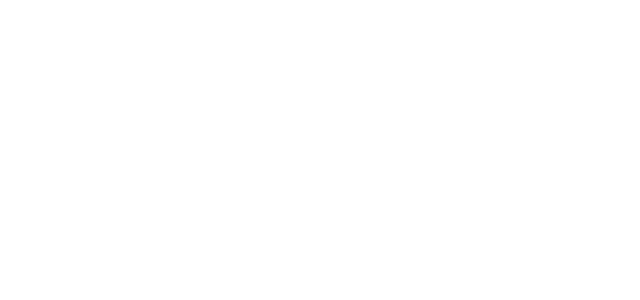
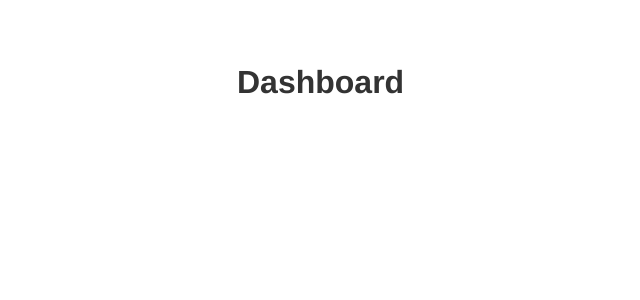
Before and after one commit to jrsoares/Dogs-web, a React (Create React App) app: page /dashboard in a window 1280 px wide. Shown: the top 300 px of the page, without its empty margins (19-659 px from the left). Built offline with nearby package versions, Linux system fonts and the light colour scheme; sample sign-in values are in the browser's storage.

Commit message:
authenticated routes

```diff
--- /dev/null
+++ b/src/Pages/Dashboard/index.tsx
@@ -0,0 +1,7 @@
+import React from 'react';
+
+const Dashboard: React.FC = () => {
+  return <h1>Dashboard</h1>;
+};
+
+export default Dashboard;
--- /dev/null
+++ b/src/Routes/Route.tsx
@@ -0,0 +1,39 @@
+import React from 'react';
+import {
+  RouteProps as ReactDOMRouteProps,
+  Route as ReactDOM,
+  Redirect,
+} from 'react-router-dom';
+import { AuthContext } from '../Context/Auth';
+
+interface RouteProps extends ReactDOMRouteProps {
+  isPrivate?: boolean;
+  component: React.ComponentType;
+}
+
+const Route: React.FC<RouteProps> = ({
+  isPrivate = false,
+  component: Component,
+  ...rest
+}) => {
+  const { data } = React.useContext(AuthContext);
+  return (
+    <ReactDOM
+      {...rest}
+      render={({ location }) => {
+        return isPrivate === !!data.user ? (
+          <Component />
+        ) : (
+          <Redirect
+            to={{
+              pathname: isPrivate ? '/' : 'dashboard',
+              state: { from: location },
+            }}
+          />
+        );
+      }}
+    />
+  );
+};
+
+export default Route;
--- a/src/Routes/index.tsx
+++ b/src/Routes/index.tsx
@@ -1,10 +1,12 @@
 import React from 'react';
-import { Switch, Route } from 'react-router-dom';
+import { Switch } from 'react-router-dom';
+import Route from './Route';
 
 import Home from '../Pages/Home';
 import Login from '../Pages/Login';
 import ForgotPassword from '../Pages/ForgotPassword';
 import SignUp from '../Pages/SignUp';
+import Dashboard from '../Pages/Dashboard';
 
 const Routes: React.FunctionComponent = () => (
   <Switch>
@@ -12,6 +14,8 @@
     <Route path="/login" component={Login} />
     <Route path="/forgotpassword" component={ForgotPassword} />
     <Route path="/signup" component={SignUp} />
+
+    <Route path="/dashboard" component={Dashboard} isPrivate />
   </Switch>
 );
 
```
